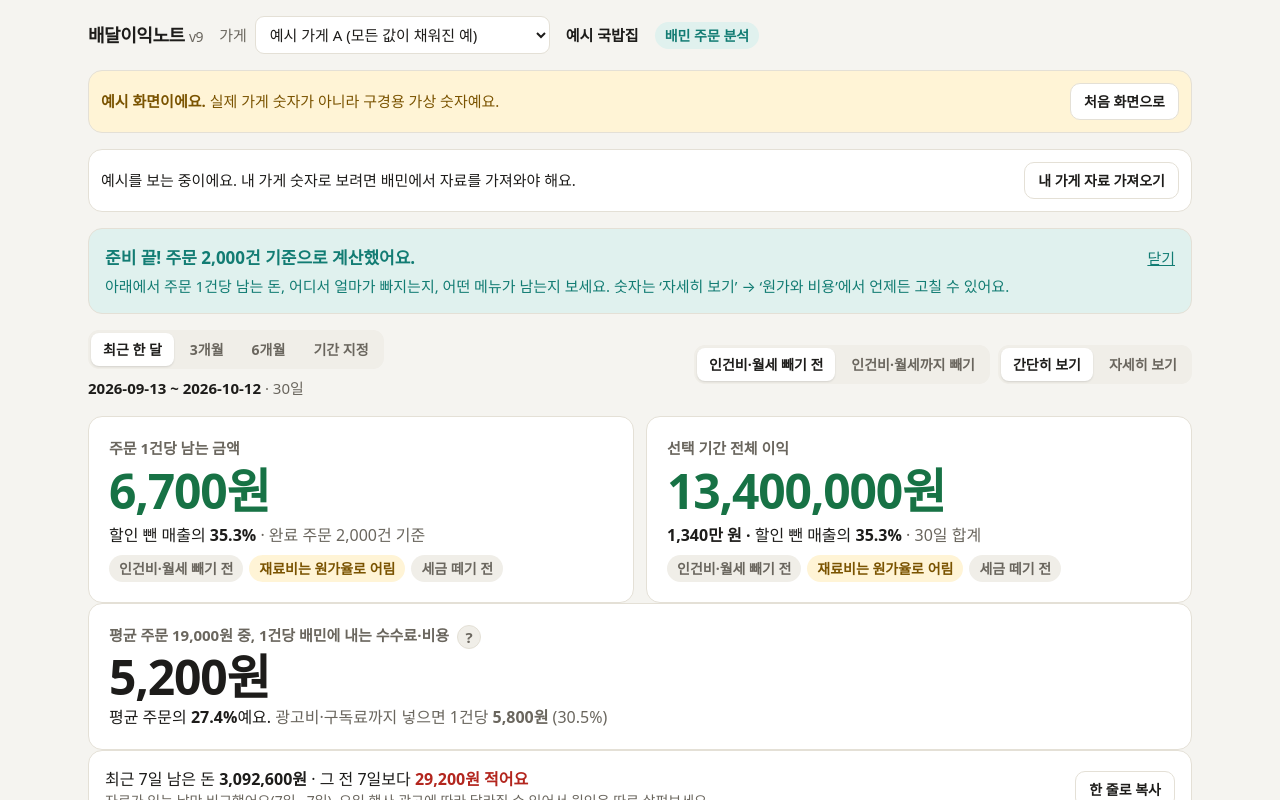
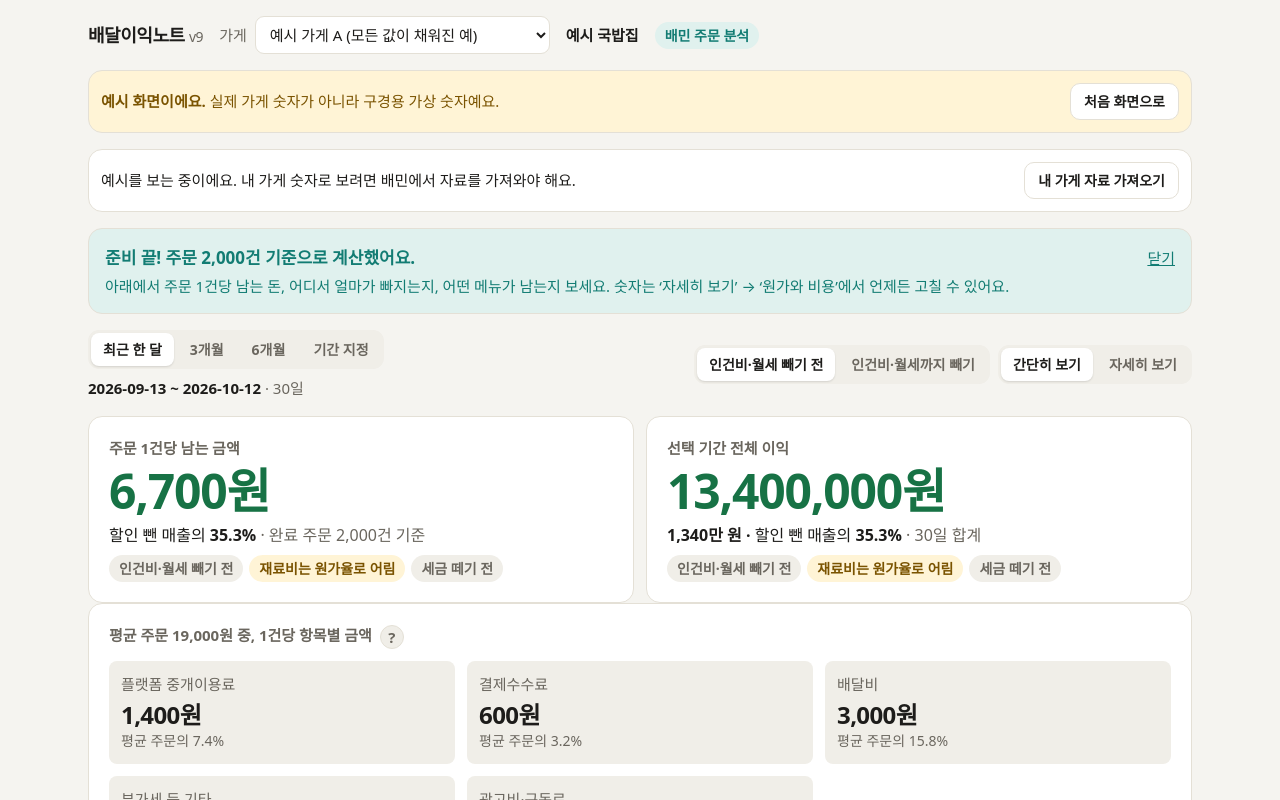
Before and after one commit to formeove-tech/baemin-profit-note-public, a Next.js app: page / in a window 1280 px wide. Both pictures are taken after a click on the button "자료 없이 예시 화면 먼저 구경하기". Shown: the top 800 px of the page. Built offline with nearby package versions, Linux system fonts and the light colour scheme.

Commit message:
비용 이름을 중개이용료·결제수수료·배달비 등 항목별로 따로 표시

```diff
--- a/src/components/Dashboard.tsx
+++ b/src/components/Dashboard.tsx
@@ -231,7 +231,7 @@ export function Dashboard() {
           </div>
           <p className="mt-1">로그인 없이 눌러 보세요. 숫자는 모두 처음부터 만든 가상 숫자이고, 눌러도 어디에도 저장되지 않아요.</p>
           <ol className="mt-2 list-decimal pl-5 leading-relaxed">
-            <li><strong>여기부터 눌러 보세요</strong> — 맨 위 '평균 주문 ○○원 중, 1건당 배민에 내는 수수료·비용' 한 줄을 읽어 보세요.</li>
+            <li><strong>여기부터 눌러 보세요</strong> — 맨 위 '평균 주문 ○○원 중, 1건당 항목별 금액' 칸의 중개이용료·결제수수료·배달비을 읽어 보세요.</li>
             <li>위쪽 <strong>자세히 보기</strong>를 누르고 '메뉴별 수익성'에서 남는 비율이 낮은 <strong>모둠 수육 (중)</strong>을 찾아 보세요.</li>
             <li>'가격 실험'에서 그 메뉴를 골라 값을 올려 보고, 아래 '정산 대조'의 빨간 줄(입금 전)을 확인해 보세요.</li>
           </ol>
--- a/src/components/Welcome.tsx
+++ b/src/components/Welcome.tsx
@@ -11,9 +11,9 @@ export function Welcome({ onShowExample }: { onShowExample: () => void }) {
     <section className="card mb-4 p-5 md:p-6">
       <h1 className="text-xl font-extrabold leading-snug md:text-2xl">배민 주문 1건마다, 실제로 얼마가 남는지 알려 드려요</h1>
       <p className="mt-2 text-sm leading-relaxed">
-        배민에 내는 <strong>수수료·배달비·광고비</strong>를 주문 1건 기준으로 쪼개서 보여 줘요. 매출 장부로는 잘 안 보이는 부분이에요.
+        주문마다 드는 <strong>중개이용료·결제수수료·배달비·광고비</strong>를 주문 1건 기준으로 쪼개서 보여 줘요. 매출 장부로는 잘 안 보이는 부분이에요.
         <br />
-        예) &ldquo;배민에 내는 비용 중 배달비가 가장 커요: 주문 1건당 2,450원&rdquo;
+        예) &ldquo;정산 항목 중 배달비가 가장 커요: 주문 1건당 2,450원&rdquo;
       </p>
 
       <ol className="mt-4 grid gap-2 text-sm md:grid-cols-3">
--- a/src/components/insights.tsx
+++ b/src/components/insights.tsx
@@ -10,32 +10,33 @@ import { Help } from "./Help";
 
 const md = (d: string) => `${Number(d.slice(5, 7))}/${Number(d.slice(8, 10))}`;
 
-/** v9 ②: 평균 주문(객단가) 1건당 배민에 내는 수수료·비용 — 큰 숫자 한 줄 */
+/** v9 ②: 평균 주문(객단가) 1건당 항목별 금액 — 하나로 묶지 않고 항목마다 따로 보여 준다 */
 export function TakeShareLine({ result }: { result: ChannelResult }) {
   const t = takeShare(result);
   if (!t) return null;
   const n = (q: Q) => Number(q.mul(10).round()) / 10;
+  // 광고비·구독료는 정산 항목이 아니라 따로 낸 돈이라 별도 칸으로 둔다 (입력돼 있을 때만)
+  const adPerOrder = t.perOrderWithAd && t.perOrder ? t.perOrderWithAd.add(t.perOrder.mul(-1)) : null;
+  const adPer100 = t.withAd ? t.withAd.add(t.per100.mul(-1)) : null;
+  const cells = [
+    ...t.parts.map((p) => ({ key: p.kind, label: p.label, perOrder: p.perOrder, per100: p.per100 })),
+    ...(adPerOrder && adPer100 && adPerOrder.cmp(0) > 0 ? [{ key: "ad", label: "광고비·구독료", perOrder: adPerOrder, per100: adPer100 }] : []),
+  ];
   return (
     <section className="card p-5">
       <div className="text-sm font-semibold muted">
-        {t.avgTicket ? (
-          <>
-            평균 주문 {won(t.avgTicket)} 중, 1건당 배민에 내는 수수료·비용{" "}
-          </>
-        ) : (
-          <>배민에 내는 수수료·비용 </>
-        )}
-        <Help>중개이용료·결제수수료·배달비·그 부가세 등 배민 정산에서 빠지는 비용의 합이에요. 재료비·포장비·인건비는 들어 있지 않아요. 평균 주문은 할인을 뺀 매출을 주문 수로 나눈 값이에요(위 숫자들과 같은 기준).</Help>
+        {t.avgTicket ? <>평균 주문 {won(t.avgTicket)} 중, 1건당 항목별 금액 </> : <>1건당 항목별 금액 </>}
+        <Help>정산에서 항목마다 따로 빠지는 금액을 주문 수로 나눈 값이에요. 중개이용료는 주문을 연결해 주는 이용료, 결제수수료는 카드결제 등 결제에 드는 비용, 배달비는 배달 서비스 이용 금액이에요. 재료비·포장비·인건비는 들어 있지 않아요. 평균 주문은 할인을 뺀 매출을 주문 수로 나눈 값이에요(위 숫자들과 같은 기준).</Help>
       </div>
-      <div className="mt-1 text-4xl font-extrabold tracking-tight md:text-5xl">{t.perOrder ? won(t.perOrder) : `${n(t.per100)}%`}</div>
-      <p className="mt-1 text-base">
-        평균 주문의 <strong>{n(t.per100)}%</strong>예요.{" "}
-        {t.perOrderWithAd && (
-          <span className="muted">
-            광고비·구독료까지 넣으면 1건당 <strong>{won(t.perOrderWithAd)}</strong> ({n(t.withAd ?? t.per100)}%)
-          </span>
-        )}
-      </p>
+      <dl className="mt-3 grid grid-cols-2 gap-3 md:grid-cols-3">
+        {cells.map((c) => (
+          <div key={c.key} className="rounded-lg p-3" style={{ background: "var(--soft)" }}>
+            <dt className="text-sm muted">{c.label}</dt>
+            <dd className="mt-1 text-2xl font-extrabold tracking-tight">{c.perOrder ? won(c.perOrder) : "-"}</dd>
+            <dd className="text-xs muted">평균 주문의 {n(c.per100)}%</dd>
+          </div>
+        ))}
+      </dl>
     </section>
   );
 }
@@ -74,14 +75,19 @@ export function WeekCompareLine({ store, settings, scope }: { store: Store; sett
   );
 }
 
-/** v9 ④: 숫자 3개만 넣는 빠른 계산 — 어디에도 저장·전송하지 않는다 */
+/** v9 ④: 숫자만 넣는 빠른 계산 — 어디에도 저장·전송하지 않는다. 항목은 합치지 않고 따로 넣고 따로 보여 준다 */
 export function QuickCalc() {
   const [open, setOpen] = useState(false);
-  const [v, setV] = useState({ sales: "", orders: "", taken: "" });
+  const [v, setV] = useState({ sales: "", orders: "", brokerage: "", payment: "", delivery: "" });
+  type Key = keyof typeof v;
   const num = (s: string) => Number(s.replace(/[,\s원건]/g, ""));
-  const r = v.sales && v.orders && v.taken ? quickCalc({ sales: num(v.sales), orders: num(v.orders), takenByBaemin: num(v.taken) }) : null;
-  const bad = !!(v.sales && v.orders && v.taken) && !r;
-  const field = (key: "sales" | "orders" | "taken", label: string, hint: string) => (
+  const feeKeys: Key[] = ["brokerage", "payment", "delivery"];
+  const filled = feeKeys.some((k) => v[k]);
+  const feeSum = feeKeys.reduce((a, k) => a + (v[k] ? num(v[k]) : 0), 0);
+  const r = v.sales && v.orders && filled ? quickCalc({ sales: num(v.sales), orders: num(v.orders), takenByBaemin: feeSum }) : null;
+  const bad = !!(v.sales && v.orders && filled) && !r;
+  const orders = num(v.orders);
+  const field = (key: Key, label: string, hint: string) => (
     <label className="block text-sm">
       <span className="font-semibold">{label}</span>
       <input
@@ -96,28 +102,46 @@ export function QuickCalc() {
   if (!open)
     return (
       <button className="btn tap-target mt-3" onClick={() => setOpen(true)}>
-        내 숫자 3개로 바로 보기 (가져오기 없이)
+        내 숫자로 바로 보기 (가져오기 없이)
       </button>
     );
+  const parts: { label: string; key: Key }[] = [
+    { label: "플랫폼 중개이용료", key: "brokerage" },
+    { label: "결제수수료", key: "payment" },
+    { label: "배달비", key: "delivery" },
+  ];
   return (
     <div className="mt-3 rounded-lg p-4" style={{ background: "var(--soft)" }}>
-      <p className="text-sm font-semibold">한 달 숫자 3개만 넣어 보세요</p>
-      <p className="text-xs muted">배민 셀프서비스 &lsquo;정산내역&rsquo;에서 보이는 한 달 합계면 돼요. 넣은 숫자는 이 화면 안에서만 쓰고 저장하거나 보내지 않아요.</p>
-      <div className="mt-3 grid grid-cols-1 gap-3 md:grid-cols-3">
+      <p className="text-sm font-semibold">한 달 숫자를 넣어 보세요</p>
+      <p className="text-xs muted">배민 셀프서비스 &lsquo;정산내역&rsquo;에서 보이는 한 달 합계면 돼요. 모르는 항목은 비워 두세요. 넣은 숫자는 이 화면 안에서만 쓰고 저장하거나 보내지 않아요.</p>
+      <div className="mt-3 grid grid-cols-1 gap-3 md:grid-cols-2">
         {field("sales", "한 달 매출 (원)", "예: 12,000,000")}
         {field("orders", "한 달 주문 수 (건)", "예: 600")}
-        {field("taken", "배민에 낸 금액 합계 (원)", "수수료·배달비 등 모두 더한 값")}
       </div>
-      {bad && <p className="mt-2 text-sm loss">숫자를 다시 확인해 주세요. 낸 금액이 매출의 두 배를 넘거나 0 이하 숫자가 있어요.</p>}
+      <div className="mt-3 grid grid-cols-1 gap-3 md:grid-cols-3">
+        {field("brokerage", "플랫폼 중개이용료 (원)", "예: 900,000")}
+        {field("payment", "결제수수료 (원)", "예: 300,000")}
+        {field("delivery", "배달비 (원)", "예: 1,500,000")}
+      </div>
+      {bad && <p className="mt-2 text-sm loss">숫자를 다시 확인해 주세요. 넣은 금액이 매출의 두 배를 넘거나 0 이하 숫자가 있어요.</p>}
       {r && (
-        <div className="mt-3 grid grid-cols-1 gap-2 text-base md:grid-cols-2">
-          <div className="md:col-span-2">
-            평균 주문 <strong>{won(r.avgOrder)}</strong> 중, 1건당 배민에 내는 수수료·비용은 <strong>{won(r.takenPerOrder)}</strong> (<strong>{pct(r.per100.div(100), 1)}</strong>)
+        <div className="mt-3 grid grid-cols-1 gap-2 text-base">
+          <div>
+            평균 주문 <strong>{won(r.avgOrder)}</strong> 중, 1건당
           </div>
-          <div className="md:col-span-2">
-            재료비·포장비·인건비를 빼기 전 남는 돈 <strong>{won(r.leftBeforeCosts)}</strong> ({count(Number(v.orders.replace(/\D/g, "")))} 기준)
-          </div>
-          <p className="text-xs muted md:col-span-2">재료비·인건비까지 넣은 &lsquo;진짜 남는 돈&rsquo;은 자료 가져오기 후 처음 설정에서 계산돼요.</p>
+          <ul className="grid grid-cols-1 gap-1 md:grid-cols-3">
+            {parts
+              .filter((p) => v[p.key])
+              .map((p) => (
+                <li key={p.key}>
+                  {p.label} <strong>{won(Q.of(Math.round(num(v[p.key]))).div(orders))}</strong>{" "}
+                  <span className="muted">({pct(Q.of(Math.round(num(v[p.key]))).div(Math.round(num(v.sales))), 1)})</span>
+                </li>
+              ))}
+          </ul>
+          <p className="text-xs muted">
+            재료비·포장비·인건비는 아직 안 뺐어요. 재료비·인건비까지 넣은 &lsquo;진짜 남는 돈&rsquo;은 자료 가져오기 후 처음 설정에서 계산돼요.
+          </p>
         </div>
       )}
     </div>
--- a/src/lib/dataset.ts
+++ b/src/lib/dataset.ts
@@ -144,7 +144,7 @@ export interface WeekdayStat {
   avgOrders: number;
   /** 하루 평균, 할인 뺀 매출 */
   avgNet: number;
-  /** 하루 평균, 배민 수수료·배달비 등을 낸 뒤 금액 (재료비·포장비·광고비 빼기 전) */
+  /** 하루 평균, 중개이용료·결제수수료·배달비 등을 낸 뒤 금액 (재료비·포장비·광고비 빼기 전) */
   avgAfterDeductions: number;
 }
 
--- a/src/lib/engine/profit.ts
+++ b/src/lib/engine/profit.ts
@@ -4,8 +4,8 @@ import { Q, safeDiv } from "./rational";
 export type DeductionKind = "brokerage" | "payment" | "delivery" | "other" | "unclassified";
 
 export const DEDUCTION_LABEL: Record<DeductionKind, string> = {
-  brokerage: "배민 중개 수수료",
-  payment: "결제 수수료",
+  brokerage: "플랫폼 중개이용료",
+  payment: "결제수수료",
   delivery: "배달비",
   other: "부가세 등 기타",
   unclassified: "확인이 필요한 정산 항목",
--- a/src/lib/insights.ts
+++ b/src/lib/insights.ts
@@ -1,10 +1,10 @@
 // v9: 사장님이 한눈에 읽는 한 줄짜리 숫자들. 계산은 엔진 결과를 그대로 쓰고 새 가정을 넣지 않는다.
 import { Q } from "./engine/rational";
 import { addDays } from "./engine/period";
-import { type ChannelResult, computeChannel, headline, type Scope } from "./engine/profit";
+import { type ChannelResult, computeChannel, DEDUCTION_LABEL, type DeductionKind, headline, type Scope } from "./engine/profit";
 import { aggregate, type CostSettings, type Store } from "./dataset";
 
-/** 평균 주문(객단가) 1건당 배민에 내는 수수료·비용 — 수수료·결제수수료·배달비 등 공제 합계 ÷ 주문 수 */
+/** 평균 주문(객단가) 1건당 항목별 금액(parts)과 공제 합계 ÷ 주문 수 */
 export function takeShare(r: ChannelResult): {
   per100: Q;
   perOrder: Q | null;
@@ -13,6 +13,8 @@ export function takeShare(r: ChannelResult): {
   avgTicket: Q | null;
   /** 광고비·구독료까지 넣은 주문 1건당 비용 */
   perOrderWithAd: Q | null;
+  /** 항목별(중개이용료·결제수수료·배달비 등) 1건당 금액. 0원 항목은 뺀다 */
+  parts: { kind: DeductionKind; label: string; perOrder: Q | null; per100: Q }[];
 } | null {
   if (r.R.cmp(0) <= 0) return null;
   const per100 = r.deductionTotal.mul(100).div(r.R);
@@ -21,7 +23,15 @@ export function takeShare(r: ChannelResult): {
   // 광고비·구독료 같은 배민 전용 기간 비용까지 넣은 값 (입력돼 있을 때만)
   const withAd = r.directFixed === null ? null : r.deductionTotal.add(r.directFixed).mul(100).div(r.R);
   const perOrderWithAd = r.directFixed === null || r.N <= 0 ? null : r.deductionTotal.add(r.directFixed).div(r.N);
-  return { per100, perOrder, withAd, avgTicket, perOrderWithAd };
+  const parts = (Object.keys(r.deductionsByKind) as DeductionKind[])
+    .filter((k) => !r.deductionsByKind[k].isZero())
+    .map((k) => ({
+      kind: k,
+      label: DEDUCTION_LABEL[k],
+      perOrder: r.N > 0 ? r.deductionsByKind[k].div(r.N) : null,
+      per100: r.deductionsByKind[k].mul(100).div(r.R),
+    }));
+  return { per100, perOrder, withAd, avgTicket, perOrderWithAd, parts };
 }
 
 export interface WeekWindow {
```
Also changed, not shown: src/components/panels.tsx (+12 -22 lines), 18 other files (tests, documents, lock files or other folders).
